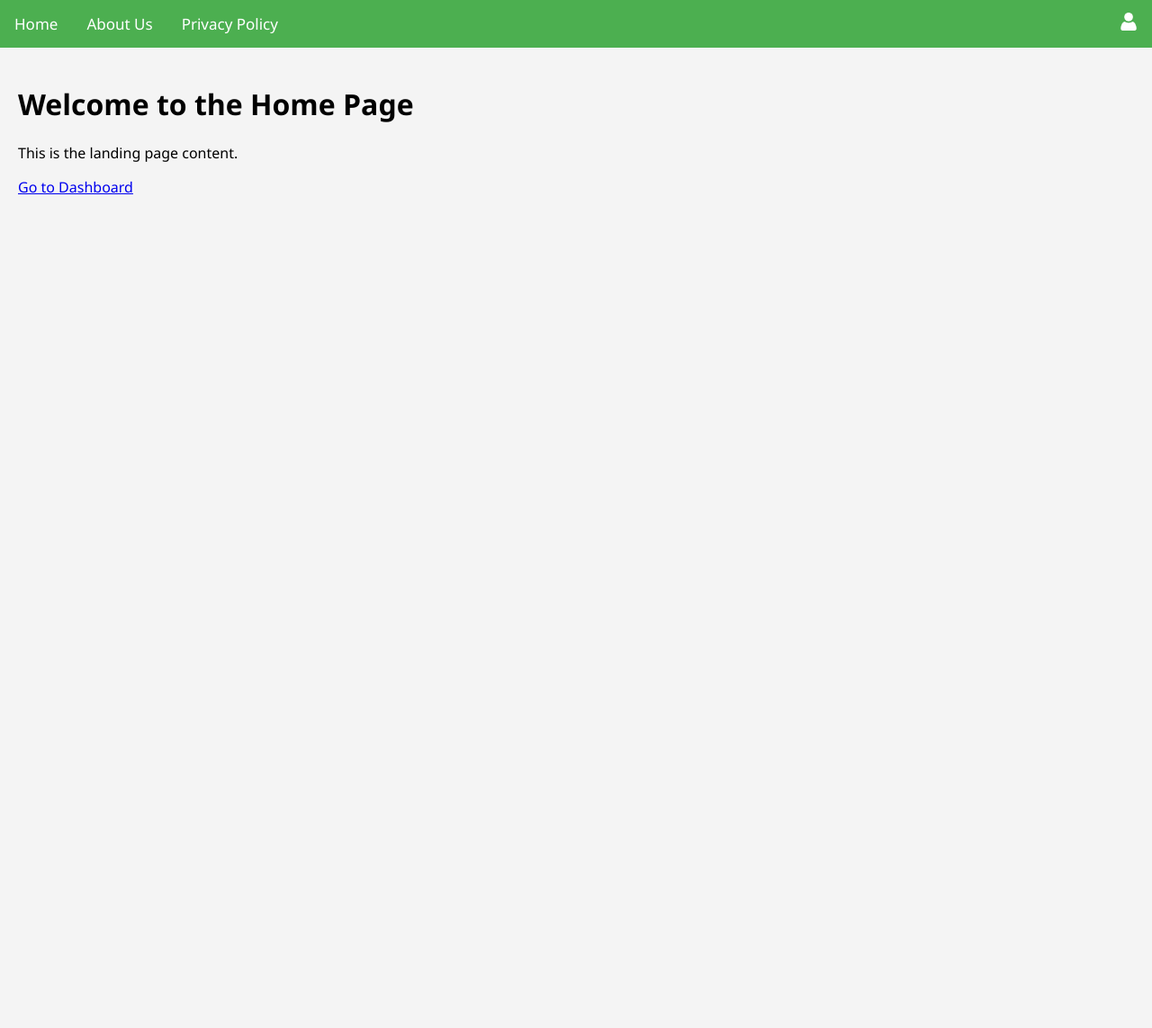
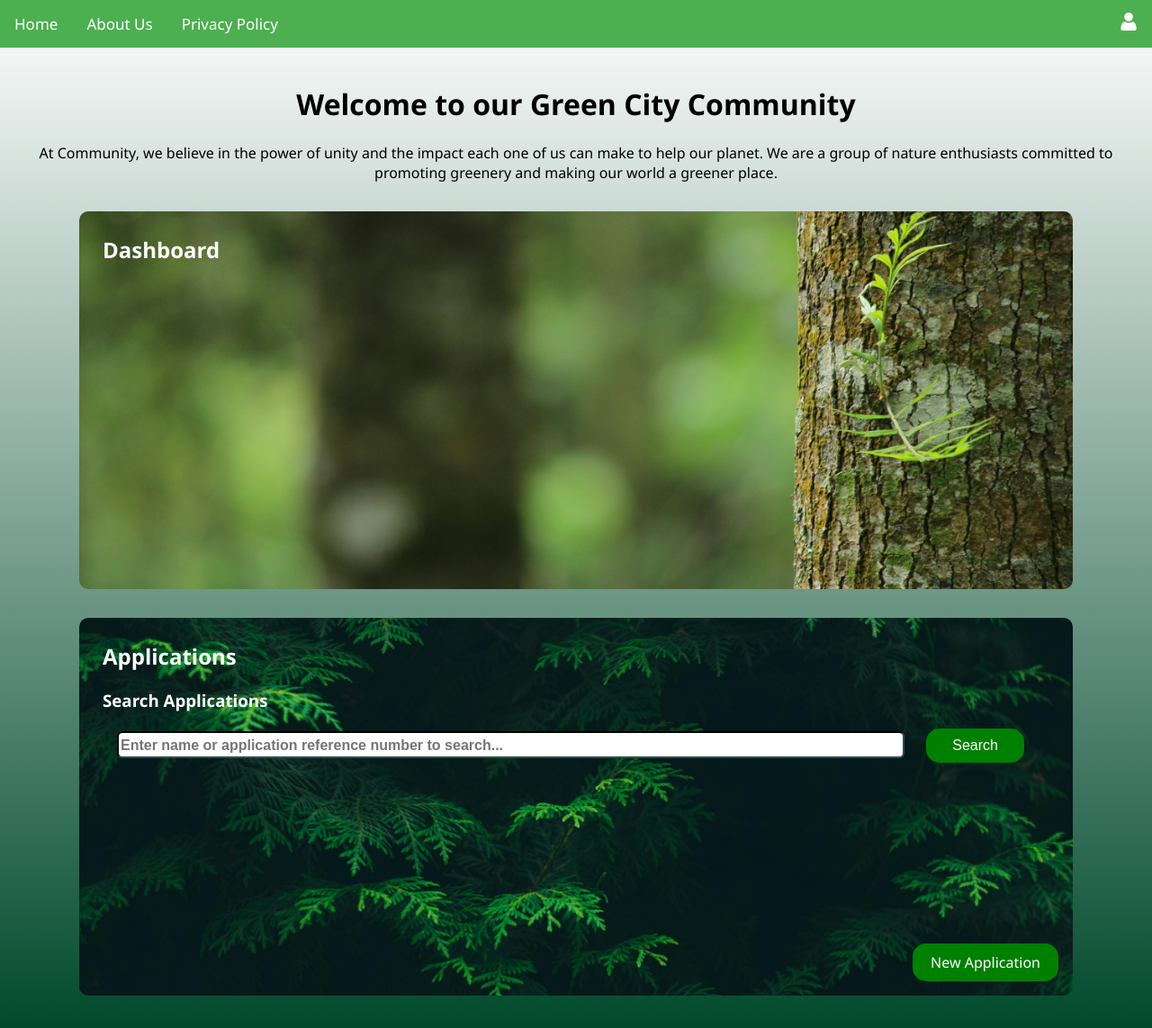
Before and after one commit to anoopmanikantas/COMP8347-Final-project-Green-City, a Django app: page /home/ in a window 1280 px wide. Shown: the whole page at 90% size. Before the commit the page ends 216 px from the top, so only its background shows below. Run offline with Django 5.2, Linux system fonts and the light colour scheme.

Commit message:
Create Home Screen
- Add Dashboard Tile

- Add Applications Tile

```diff
--- a/GreenCity/settings.py
+++ b/GreenCity/settings.py
@@ -25,7 +25,7 @@ SECRET_KEY = 'django-insecure-zt2ygx^0yfep21nhbuf2uhv!yh=%feab&p%e2zob+a=%hfj&uc
 # SECURITY WARNING: don't run with debug turned on in production!
 DEBUG = True
 
-ALLOWED_HOSTS = []
+ALLOWED_HOSTS = ["*"]
 
 
 # Application definition
--- a/myapp/forms.py
+++ b/myapp/forms.py
@@ -27,3 +27,21 @@ class BuildingPermitForm(forms.ModelForm):
             'area': forms.Select(choices=BuildingPermit.AREA_CHOICES),
             'floors': forms.Select(choices=BuildingPermit.FLOORS_CHOICES),
         }
+
+
+class SearchForm(forms.Form):
+    def __init__(self, *args, **kwargs):
+        # This is to remove the ":" symbol from the end of the label
+        kwargs.setdefault('label_suffix', '')
+        super(SearchForm, self).__init__(*args, **kwargs)
+
+    query = forms.CharField(
+        required=True,
+        widget=forms.TextInput(
+            attrs={
+                'class': 'search-form',
+                'placeholder': "Enter name or application reference number to search...",
+            }
+        ),
+        label='Search Applications',
+    )
--- /dev/null
+++ b/myapp/respository.py
@@ -0,0 +1,20 @@
+import django
+from .models import BuildingPermit
+
+
+class Repository:
+    def __init__(self):
+        pass
+
+    def get_building_permits(self, name: str = "", application_number: str = "") -> list:
+        """
+        Used to fetch building permits from the db
+        :returns: Number of building permits
+        """
+        if name != "":
+            building_permits = BuildingPermit.objects.filter(name__icontains=name)
+        elif application_number != "":
+            building_permits = BuildingPermit.objects.filter(application_number__icontains=application_number)
+        else:
+            building_permits = BuildingPermit.objects.all()
+        return building_permits
--- a/myapp/templates/home/applications/applications.css
+++ b/myapp/templates/home/applications/applications.css
@@ -0,0 +1,118 @@
+.search-container {
+    position:relative;
+    display: flex;
+    width: 100%;
+    justify-content: space-between;
+    flex-direction: column;
+    margin-left: 16px;
+    margin-right: 16px;
+}
+
+.search-form {
+    width: 80%;
+    border-radius: 6px;
+    transition: all 0.3s ease;
+    height: 24px;
+    margin-left: 16px;
+    border-color: darkslategrey;
+    font-size: 18px;
+    font-weight: normal;
+}
+
+.search-form:focus {
+    outline-color: darkslategrey;
+    outline-style: solid;
+}
+
+.search-form::placeholder {
+    font-size: 1rem;
+    font-weight: bold;
+}
+
+.card2 label, .card2 h3 {
+    color: #ffffff;
+}
+
+.card2 h3 {
+    margin-left: 16px;
+}
+
+
+.search-form:not(:focus) {
+    border-color: darkslategrey;
+}
+
+.card2 {
+    position: relative;
+}
+
+.search-form-submit-button {
+    width: 10%;
+    margin-left: 20px;
+    padding: 10px 20px; /* adjust size here */
+    border-radius: 15px; /* adjust border radius here */
+    background-color: green; /* adjust color here */
+    color: white;
+    text-align: center;
+    text-decoration: none; /* removes underline */
+    font-size: 16px;
+    transition-duration: 0.4s;
+    cursor: pointer;
+    border: none;
+    font-weight: normal;
+}
+
+
+.card2 .new-application-button {
+    position: absolute;
+    bottom: 0;
+    right: 0;
+    display: inline-block;
+    padding: 10px 20px; /* adjust size here */
+    border-radius: 15px; /* adjust border radius here */
+    background-color: green; /* adjust color here */
+    color: white;
+    text-align: center;
+    text-decoration: none; /* removes underline */
+    font-size: 16px;
+    transition-duration: 0.4s;
+    cursor: pointer;
+    margin-bottom: 16px;
+    margin-right: 16px;
+}
+
+.new-application-button:hover, .search-form-submit-button:hover {
+    background-color: darkgreen; /* adjust hover color here */
+    color: white;
+}
+
+.search-results {
+    margin-top: 10px;
+    margin-left: 16px;
+    height: 45%; /* Adjustable height */
+    width: 97%; /* Adjustable width */
+    background-color: rgba(255, 255, 255, 0.5); /* White background with 50% transparency */
+    overflow: auto; /* Add a scrollbar if content overflows */
+    /*padding: 10px; !* Equal spacing around the elements *!*/
+    border-radius: 10px;
+}
+
+.search-results th:first-child, .search-results td:first-child {
+    padding-left: 40px;
+}
+
+.search-results table {
+    width: 100%; /* Full width */
+    border-collapse: collapse; /* Removes the double borders */
+}
+
+.search-results th, .search-results td {
+    padding: 10px; /* Equal spacing around the text in each cell */
+    text-align: left; /* Left-aligned text */
+    border-bottom: 1px solid #ddd; /* Add a bottom border to all table cells */
+}
+
+.search-results th {
+    /*background-color: #4CAF50; !* Green background *!*/
+    color: #0b360c; /* White text */
+}
--- /dev/null
+++ b/myapp/templates/home/applications/applications_card.html
@@ -0,0 +1,43 @@
+{% load static %}
+<link rel="stylesheet" href="{% static 'home/applications/applications.css' %}">
+
+<h2>Applications</h2>
+
+{% if permits == 0 %}
+    <a href="" class="-create-new-application-button">Create New Application</a>
+
+{% else %}
+
+    <h3>Search Applications</h3>
+
+    <div class="search-container">
+        <form id="searchForm" method="GET" action="{% url 'myapp:home' %}">
+            {{ form.query }}
+            <button type="submit" class="search-form-submit-button">Search</button>
+        </form>
+    </div>
+    {% if result_count != 0 %}
+        <div class="search-results">
+            {#                display utmost 4 applications, and more than that add a view more button#}
+
+            <table>
+                <tr>
+                    <th>Name</th>
+                    <th>Application Reference Number</th>
+                    <th>Status</th>
+                </tr>
+                {% for result in results %}
+                    <div class="result-item">
+                        <tr>
+                            <td>{{ result.name }}</td>
+                            <td>Prop 2</td> {# TODO: This must be replaced with result property application number #}
+                            <td>Prop 3</td> {# TODO: This must be replaced with result property application status #}
+                        </tr>
+                    </div>
+                {% endfor %}
+            </table>
+        </div>
+    {% endif %}
+
+    <a href="" class="new-application-button">New Application</a>
+{% endif %}
--- a/myapp/templates/home/home.css
+++ b/myapp/templates/home/home.css
@@ -0,0 +1,41 @@
+body {
+    background: linear-gradient(to bottom, #ffffff, #014a2c);
+}
+
+.welcome {
+    text-align: center;
+}
+
+
+.card-container {
+    display: flex;
+    justify-content: center;
+    flex-wrap: wrap; /* Allows the cards to wrap to the next line if the container width is too small */
+}
+
+.card1, .card2 {
+    width: calc(90% - 32px);
+    /*height: auto;*/
+    margin: 16px;
+    padding: 10px;
+    border-radius: 10px;
+    /*border: 2px;*/
+    background-size: cover;
+    background-position: center;
+
+    height: 400px;
+}
+
+.card1 {
+    background-image: url("Trees.jpg");
+}
+
+.card2 {
+    background-image: url("Trees-Dark.jpg");
+}
+
+.card1 h2, .card2 h2 {
+    color: #ffffff;
+    margin-top: 16px;
+    margin-left: 16px;
+}
--- a/myapp/templates/home/home.html
+++ b/myapp/templates/home/home.html
@@ -2,8 +2,39 @@
 
 {% block title %}Home - My Website{% endblock %}
 
+{% load static %}
+
 {% block content %}
-    <h1>Welcome to the Home Page</h1>
-    <p>This is the landing page content.</p>
-    <p><a href="{% url "myapp:dashboard" %}">Go to Dashboard</a></p>
+    <link rel="stylesheet" href="{% static "home/home.css" %}">
+    <script src="https://ajax.googleapis.com/ajax/libs/jquery/3.5.1/jquery.min.js"></script>
+
+    <h1 class="welcome">Welcome to our Green City Community</h1>
+    <p class="welcome">At Community, we believe in the power of unity and the impact each one of us can make to help our planet. We are a group of nature enthusiasts committed to promoting greenery and making our world a greener place.</p>
+    <div class="card-container">
+        <div class="card1">
+            <h2>Dashboard</h2>
+{#            show number of applications submitted, approved, pending#}
+        </div>
+
+        <div class="card2">
+            {% include 'home/applications/applications_card.html' %}
+
+        </div>
+    </div>
+
+    <script>
+    $(document).ready(function () {
+        $('#searchForm').on('submit', function (event) {
+            event.preventDefault();
+            $.ajax({
+                url: $(this).attr('action'),
+                type: $(this).attr('method'),
+                data: $(this).serialize(),
+                success: function (data) {
+                    $('.card2').html(data);
+                }
+            });
+        });
+    });
+    </script>
 {% endblock %}
--- a/myapp/views.py
+++ b/myapp/views.py
@@ -1,10 +1,48 @@
 from django.shortcuts import render , redirect
-from .forms import BuildingPermitForm
+from .forms import BuildingPermitForm, SearchForm
 from .models import BuildingPermit
+from .respository import Repository
+
+
+repository = Repository()
 
 
 def home(request):
-    return render(request, 'home/home.html')
+    building_permits_count = repository.get_building_permits()
+    form = SearchForm(request.GET or None)
+    results = []
+    if form.is_valid():
+        query = form.cleaned_data['query']
+        # 1. Search for the name first if it exists.
+        building_permits_names = repository.get_building_permits(name=query)
+        building_permit_applications = repository.get_building_permits(application_number=query)
+        if len(building_permits_names) != 0:
+            results = building_permits_names
+        # 2. if not search for the application reference number.
+        elif len(building_permit_applications) != 0:
+            results = building_permit_applications
+        # 3. else maintain empty result set and display the same.
+    if request.headers.get('x-requested-with') == 'XMLHttpRequest':
+        return render(
+            request,
+            'home/applications/applications_card.html',
+            {
+                "form": form,
+                "results": results,
+                'result_count': len(results),
+            }
+        )
+
+    return render(
+        request,
+        'home/home.html',
+        {
+            "permits": building_permits_count,
+            "form": form,
+            'results': results,
+            'result_count': len(results),
+         }
+    )
 
 
 def dashboard(request):
```
Also changed, not shown: myapp/models.py (+11 -0 lines), myapp/templates/home/applications/applications.html (deleted, +0 -10 lines), db.sqlite3, myapp/migrations/0002_buildingpermit_application_number_and_more.py (added), myapp/migrations/0003_alter_buildingpermit_application_number.py (added), myapp/templates/home/Trees-Dark.jpg (added), myapp/templates/home/Trees.jpg (added), 1 other file.
